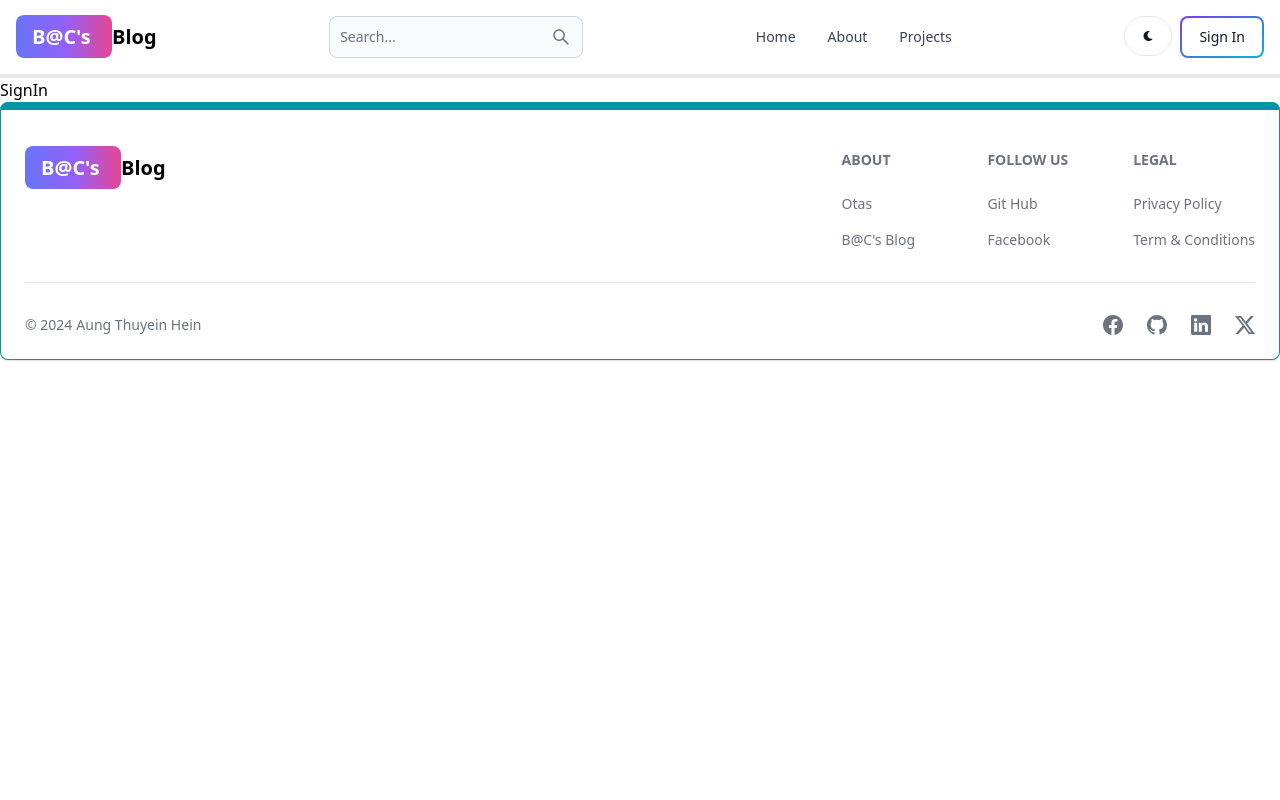
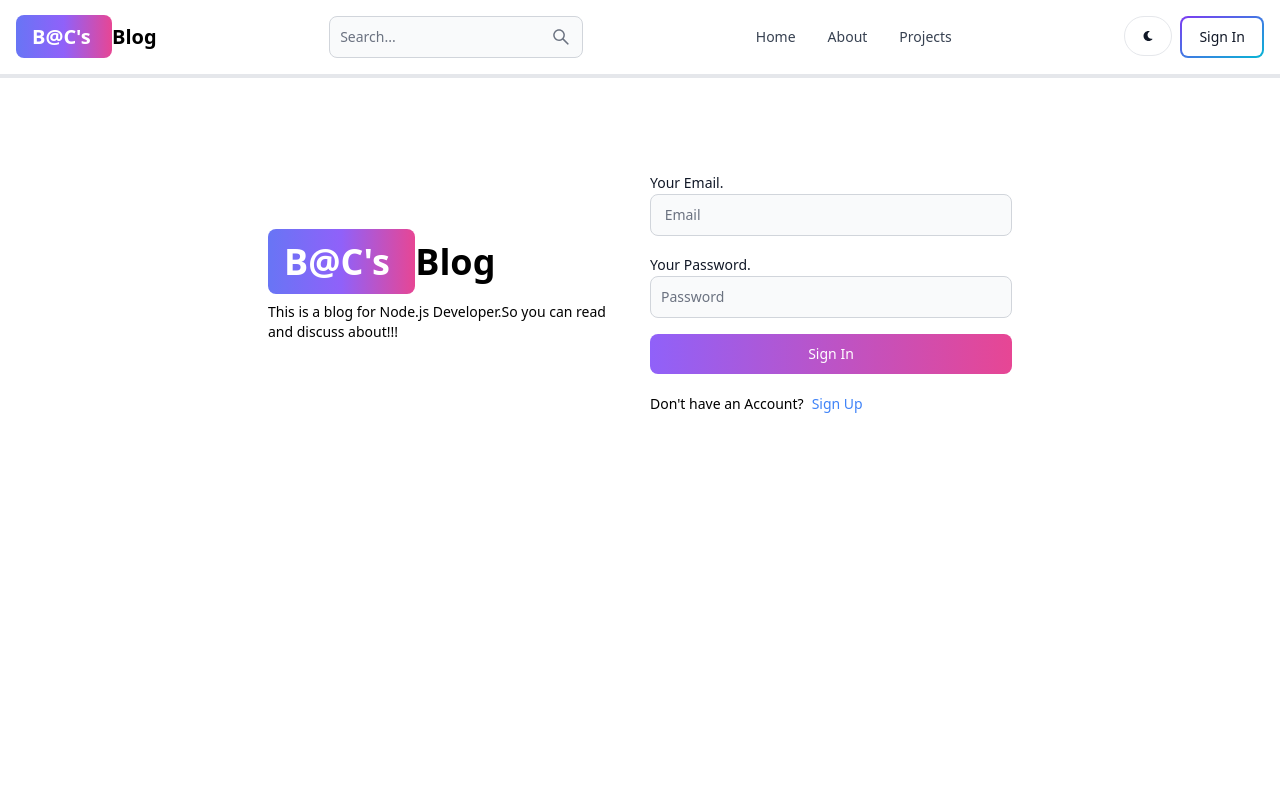
Before and after one commit to AungThuyeinHein/blog-post, a React (Vite) app in the folder client/: page /sign-in in a window 1280 px wide. Shown: the top 800 px of the page. Built offline with nearby package versions, Linux system fonts and the light colour scheme.

Commit message:
sign ui and func complete

```diff
--- a/client/src/pages/SignIn.jsx
+++ b/client/src/pages/SignIn.jsx
@@ -1,5 +1,108 @@
-import React from "react";
+/* eslint-disable react/no-unescaped-entities */
+import { Link, useNavigate } from "react-router-dom";
+import { Alert, Button, Label, Spinner, TextInput } from "flowbite-react";
+import { useState } from "react";
 
 export default function SignIn() {
-  return <div>SignIn</div>;
+  const [formData, setformData] = useState({});
+  const [errorMessage, setErrorMessage] = useState(null);
+  const [loading, setLoading] = useState(false);
+  const navigate = useNavigate();
+  const handleChange = (e) => {
+    setformData({ ...formData, [e.target.id]: e.target.value.trim() });
+  };
+  console.log(formData);
+  const handleSubmit = async (e) => {
+    e.preventDefault();
+    if (!formData.email || !formData.password) {
+      return setErrorMessage("Please fills all the field.");
+    }
+    try {
+      setLoading(true);
+      setErrorMessage(null);
+      const res = await fetch("/api/auth/signin", {
+        method: "POST",
+        headers: { "Content-Type": "application/json" },
+        body: JSON.stringify(formData),
+      });
+      const data = await res.json();
+      if (data.success === false) {
+        return setErrorMessage(data.message);
+      }
+      setLoading(false);
+      if (res.ok) {
+        navigate("/");
+      }
+    } catch (error) {
+      setErrorMessage(error.message);
+      setLoading(false);
+    }
+  };
+  return (
+    <div className="min-h-screen mt-20">
+      <div className="flex p-3 max-w-3xl mx-auto flex-col md:flex-row md:items-center gap-5">
+        {/* {Left side} */}
+        <div className="flex-1">
+          <Link to={"/"} className="font-bold dark:text-white text-4xl">
+            <span className="px-4 py-2 bg-gradient-to-r from-indigo-500 via-purple-500 to-pink-500 rounded-lg text-white">
+              B@C's{" "}
+            </span>
+            <span>Blog</span>
+          </Link>
+          <div className="text-sm mt-5 ">
+            This is a blog for Node.js Developer.So you can read and discuss
+            about!!!
+          </div>
+        </div>
+        {/* {Right side} */}
+        <div className="flex-1">
+          <form className="flex flex-col gap-4" onSubmit={handleSubmit}>
+            <div className="">
+              <Label value="Your Email." />
+              <TextInput
+                type="email"
+                placeholder=" Email"
+                id="email"
+                onChange={handleChange}
+              />
+            </div>
+            <div className="">
+              <Label value="Your Password." />
+              <TextInput
+                type="password"
+                placeholder="Password"
+                id="password"
+                onChange={handleChange}
+              />
+            </div>
+            <Button
+              gradientDuoTone="purpleToPink"
+              type="submit"
+              disabled={loading}
+            >
+              {loading ? (
+                <>
+                  <Spinner size="sm" />{" "}
+                  <span className="pl-3 ">Loading...</span>
+                </>
+              ) : (
+                "Sign In"
+              )}
+            </Button>
+          </form>
+          <div className="flex gap-2 text-sm mt-5">
+            <span>Don't have an Account?</span>
+            <Link to="/sign-up" className="text-blue-500">
+              Sign Up
+            </Link>
+          </div>
+          {errorMessage && (
+            <Alert className="mt-5" color="failure">
+              {errorMessage}
+            </Alert>
+          )}
+        </div>
+      </div>
+    </div>
+  );
 }
```
Also changed, not shown: 1 other file (tests, documents, lock files or other folders).
